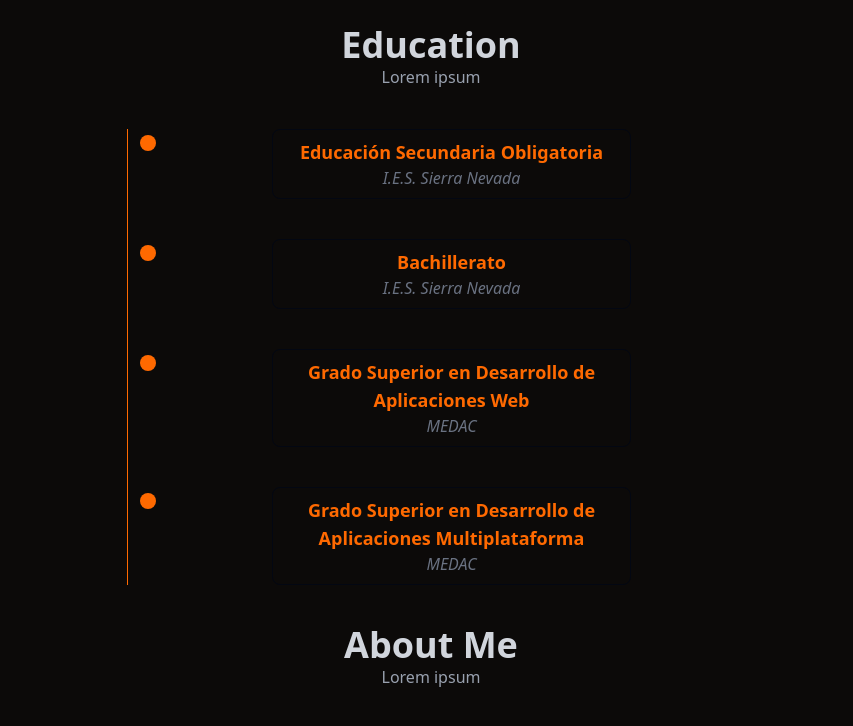
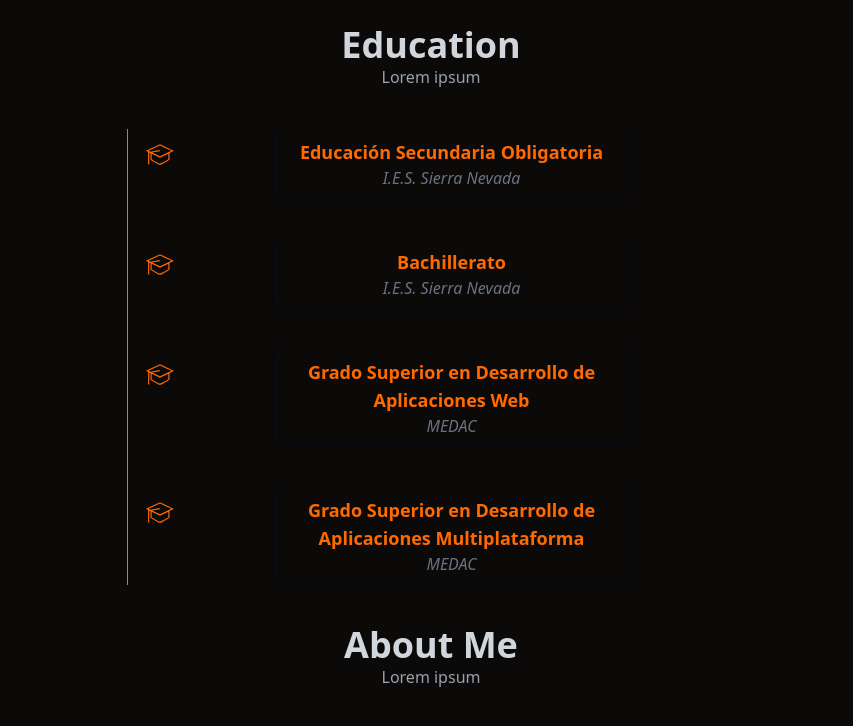
Before and after one commit to sergiomtzs96/porfolio, a website: page index.html in a window 1280 px wide. Shown: the part 1720-2446 px from the top of the page, without its empty margins (209-1062 px from the left). Drawn offline with nearby package versions, Linux system fonts and the light colour scheme.

Commit message:
cambios main

```diff
--- a/index.html
+++ b/index.html
@@ -6,6 +6,7 @@
     <meta name="viewport" content="width=device-width, initial-scale=1.0">
     <title>CV Sergio</title>
     <script src="https://cdn.jsdelivr.net/npm/@tailwindcss/browser@4"></script>
+    <link rel="stylesheet" href="./input.css">
 
 </head>
 
@@ -291,7 +292,7 @@
             <div class="relative border-l border-orange-500 pl-6 ml-4 space-y-10 mt-10">
                 <!-- Evento 1 -->
                 <div class="relative">
-                    <div class="absolute w-4 h-4 bg-orange-500 rounded-full left-[-0.75rem] top-1.5"></div>
+                    <div class="absolute w-10 h-10 left-[-0.75rem] top-1.5"><img src="./assets/icons/education.svg" alt="education" class="w-10"></div>
                     <div
                         class="group border-1 border-gray-950 rounded-lg p-2 ml-30 mr-30 items-center place-items-center hover:bg-gray-800 hover:transform hover:scale-x-110 hover:scale-y-110 hover:transition duration-300 ">
                         <h3 class="text-lg font-semibold text-orange-500">Educación Secundaria Obligatoria</h3>
@@ -302,8 +303,7 @@
 
                 <!-- Evento 2 -->
                 <div class="relative">
-                    <div class="absolute w-4 h-4 bg-orange-500 rounded-full left-[-0.75rem] top-1.5"><i
-                            class="hidden group-hover:block text-gray-500 ml-30">2016</i></div>
+                    <div class="absolute w-10 h-10 left-[-0.75rem] top-1.5"><img src="./assets/icons/education.svg" alt="education" class="w-10"></div>
                     <div
                         class="group border-1 border-gray-950 rounded-lg p-2 ml-30 mr-30 items-center place-items-center hover:bg-gray-800 hover:transform hover:scale-x-110 hover:scale-y-110 hover:transition duration-300 ">
                         <h3 class="text-lg font-semibold text-orange-500 text-center">Bachillerato</h3>
@@ -314,7 +314,7 @@
 
                 <!-- Evento 3 -->
                 <div class="relative">
-                    <div class="absolute w-4 h-4 bg-orange-500 rounded-full left-[-0.75rem] top-1.5"></div>
+                    <div class="absolute w-10 h-10 left-[-0.75rem] top-1.5"><img src="./assets/icons/education.svg" alt="education" class="w-10"></div>
                     <div
                         class="group border-1 border-gray-950 rounded-lg p-2 ml-30 mr-30 items-center place-items-center hover:bg-gray-800 hover:transform hover:scale-x-110 hover:scale-y-110 hover:transition duration-300 ">
                         <h3 class="text-lg font-semibold text-orange-500 text-center">Grado Superior en Desarrollo de
@@ -325,7 +325,7 @@
                 </div>
                 <!-- Evento 4 -->
                 <div class="relative">
-                    <div class="absolute w-4 h-4 bg-orange-500 rounded-full left-[-0.75rem] top-1.5"></div>
+                    <div class="absolute w-10 h-10 left-[-0.75rem] top-1.5"><img src="./assets/icons/education.svg" alt="education" class="w-10"></div>
                     <div
                         class="group border-1 border-gray-950 rounded-lg p-2 ml-30 mr-30 items-center place-items-center hover:bg-gray-800 hover:transform hover:scale-x-110 hover:scale-y-110 hover:transition duration-300 ">
                         <h3 class="text-lg font-semibold text-orange-500 text-center">Grado Superior en Desarrollo de
```
Also changed, not shown: assets/icons/education.svg (added).
